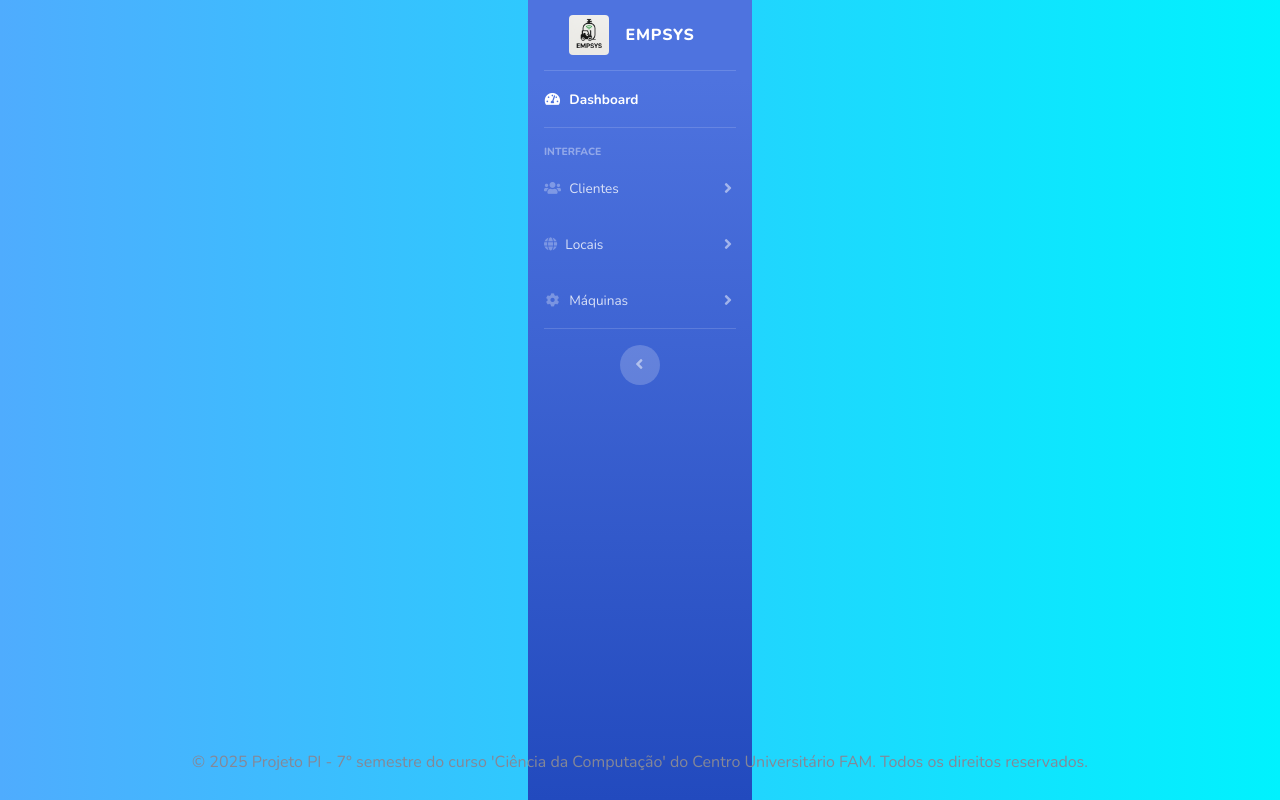
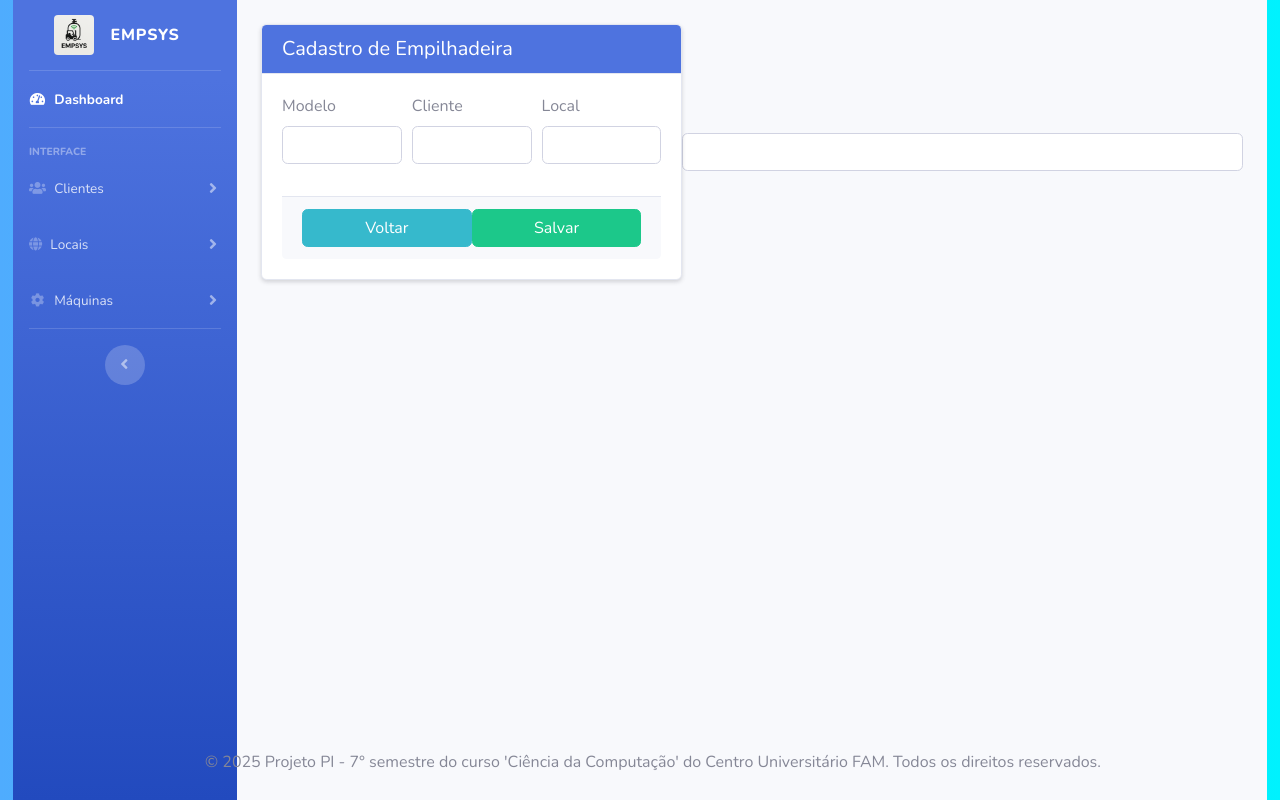
Before and after one commit to mauriliomedeiros/PI-EMPSYS, a Symfony app: template templates/lista_empilhadeira/edit.html.twig in a window 1280 px wide. Run offline with Twig, Linux system fonts and the light colour scheme; the template is opened without the code that fills it, so the values that code supplies are empty; form fields are guessed from the names that the template uses; some libraries are stand-ins or nearby versions.

Commit message:
front lista_empilhadeira

```diff
--- a/templates/lista_empilhadeira/_form.html.twig
+++ b/templates/lista_empilhadeira/_form.html.twig
@@ -1,4 +1,35 @@
 {{ form_start(form) }}
-    {{ form_widget(form) }}
-    <button class="btn">{{ button_label|default('Save') }}</button>
-{{ form_end(form) }}
+<div class="container col-md-12">
+    <div class="card shadow-sm">
+        <div class="card-header bg-primary text-white">
+            <h5 class="mb-0">Cadastro de Empilhadeira</h5>
+        </div>
+
+        <div class="card-body">
+            <div class="form-row">
+                <div class="form-group col-md-4">
+                    {{ form_row(form.modelo) }}
+                </div>
+                <div class="form-group col-md-4">
+                    {{ form_row(form.cliente) }}
+                </div>
+                <div class="form-group col-md-4">
+                    {{ form_row(form.local) }}
+                </div>
+        </div>
+        <div class="card-footer">
+            <div class="d-flex justify-content-between">
+                <a href="{{ path('lista_empilhadeira_index') }}" class="btn btn-info">
+                    Voltar
+                </a>
+                <button type="submit" class="btn btn-success">
+                    {{ button_label|default('Salvar') }}
+                </button>
+            </div>
+        </div>
+
+
+    </div>
+</div>
+{{ form_widget(form._token) }}
+{{ form_end(form, {'render_rest': false}) }}
--- a/templates/lista_empilhadeira/edit.html.twig
+++ b/templates/lista_empilhadeira/edit.html.twig
@@ -1,13 +1,7 @@
 {% extends 'base.html.twig' %}
-
-{% block title %}Edit ListaEmpilhadeira{% endblock %}
-
-{% block body %}
-    <h1>Edit ListaEmpilhadeira</h1>
-
-    {{ include('lista_empilhadeira/_form.html.twig', {'button_label': 'Update'}) }}
-
-    <a href="{{ path('lista_empilhadeira_index') }}">back to list</a>
-
-    {{ include('lista_empilhadeira/_delete_form.html.twig') }}
+{% block content %}
+    <br>
+    {#<div class="container-fluid">#}
+    {{ include('lista_empilhadeira/_form.html.twig') }}
+    {#    </div#}
 {% endblock %}
```
Also changed, not shown: templates/lista_empilhadeira/index.html.twig (+6 -8 lines), templates/lista_empilhadeira/new.html.twig (+3 -5 lines), templates/lista_empilhadeira/show.html.twig (+9 -13 lines).
